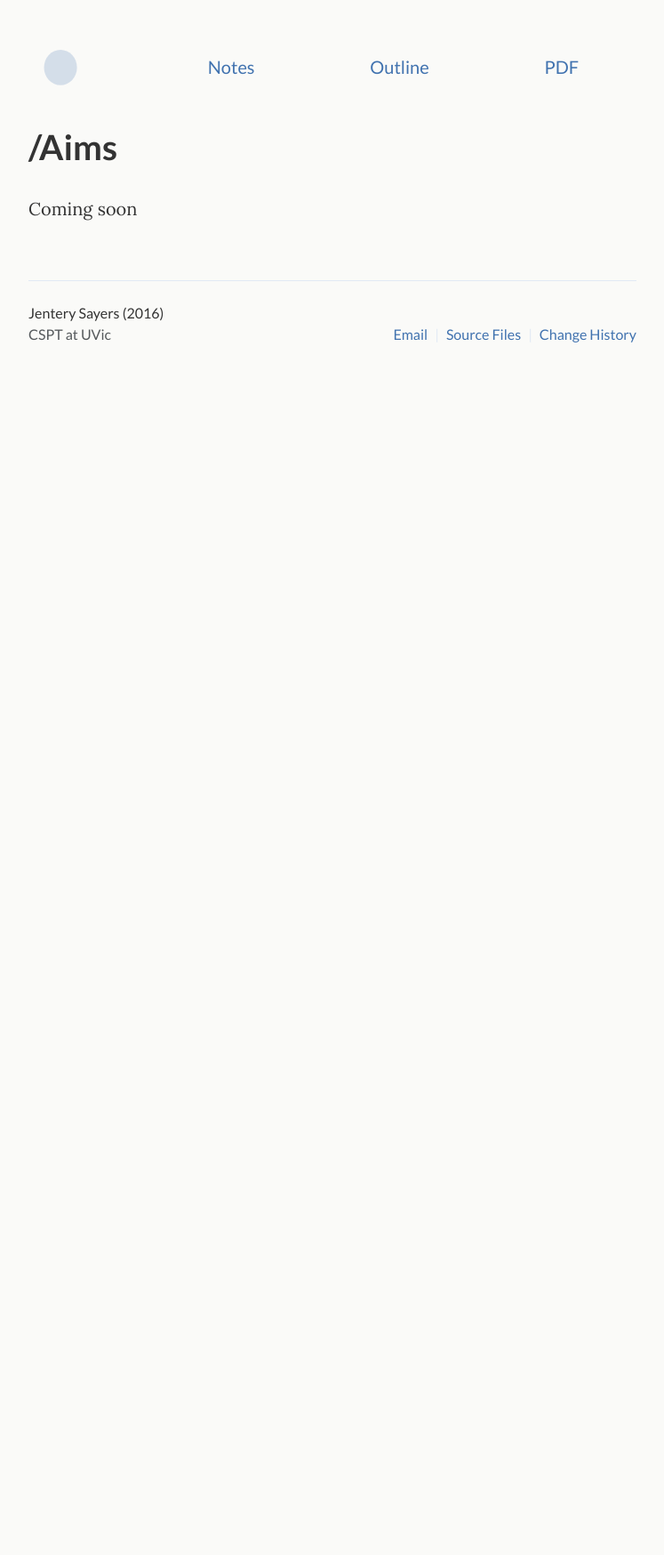
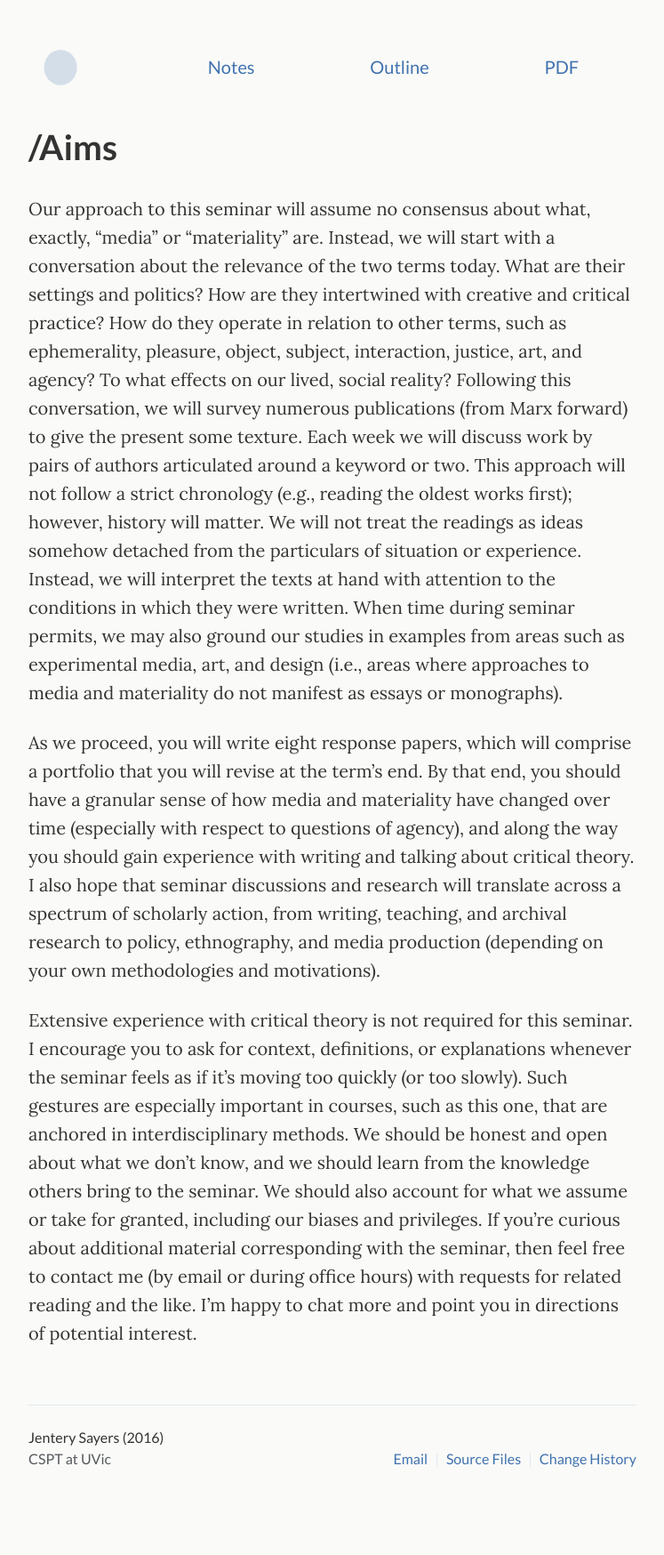
Before and after one commit to jentery/cspt500, a Jekyll site: the page built from _pages/aims.md, in a window 1280 px wide. Shown: the whole page at 89% size, without its empty margins (266-1013 px from the left). Built offline with Jekyll 4.4.1, drawn with Linux system fonts in a browser that asks for light colours; before the commit the page ends 900 px from its top, so only the background shows below that.

Commit message:
edits to aims.md and the outline description of those aims

```diff
--- a/_pages/aims.md
+++ b/_pages/aims.md
@@ -5,4 +5,8 @@ permalink: aims/
 subtitle: /Aims
 ---
 
-Coming soon
+Our approach to this seminar will assume no consensus about what, exactly, "media" or "materiality" are. Instead, we will start with a conversation about the relevance of the two terms today. What are their settings and politics? How are they intertwined with creative and critical practice? How do they operate in relation to other terms, such as ephemerality, pleasure, object, subject, interaction, justice, art, and agency? To what effects on our lived, social reality? Following this conversation, we will survey numerous publications (from Marx forward) to give the present some texture. Each week we will discuss work by pairs of authors articulated around a keyword or two. This approach will not follow a strict chronology (e.g., reading the oldest works first); however, history will matter. We will not treat the readings as ideas somehow detached from the particulars of situation or experience. Instead, we will interpret the texts at hand with attention to the conditions in which they were written. When time during seminar permits, we may also ground our studies in examples from areas such as experimental media, art, and design (i.e., areas where approaches to media and materiality do not manifest as essays or monographs).
+
+As we proceed, you will write eight response papers, which will comprise a portfolio that you will revise at the term's end. By that end, you should have a granular sense of how media and materiality have changed over time (especially with respect to questions of agency), and along the way you should gain experience with writing and talking about critical theory. I also hope that seminar discussions and research will translate across a spectrum of scholarly action, from writing, teaching, and archival research to policy, ethnography, and media production (depending on your own methodologies and motivations).
+
+Extensive experience with critical theory is not required for this seminar. I encourage you to ask for context, definitions, or explanations whenever the seminar feels as if it's moving too quickly (or too slowly). Such gestures are especially important in courses, such as this one, that are anchored in interdisciplinary methods. We should be honest and open about what we don't know, and we should learn from the knowledge others bring to the seminar. We should also account for what we assume or take for granted, including our biases and privileges. If you're curious about additional material corresponding with the seminar, then feel free to contact me (by email or during office hours) with requests for related reading and the like. I'm happy to chat more and point you in directions of potential interest.
--- a/_pages/outline.html
+++ b/_pages/outline.html
@@ -19,7 +19,7 @@ permalink: /outline
     <div class="unit one-third">
       <div class="project">
         <h4 class="project-title"><a href="aims/">Aims</a></h4>
-        <p>The aims of the seminar</p>
+        <p>To develop a granular sense of how media and materiality have changed over time and then translate that knowledge across a spectrum of scholarly action</p>
       </div>
     </div>
 
```
